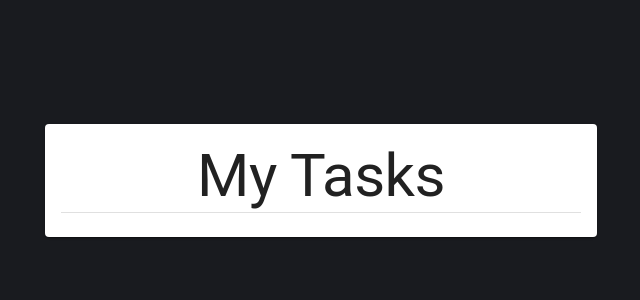
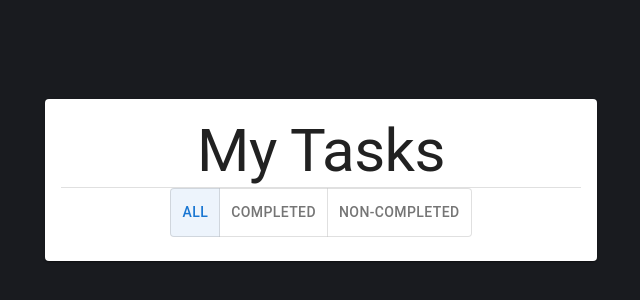
Before and after one commit to mohamadmoustafa123/web2, a React (Create React App) app: page /HomePage in a window 1280 px wide. Shown: the part 220-520 px from the top of the page, without its empty margins (319-959 px from the left). Built offline with nearby package versions, Linux system fonts and the light colour scheme.

Commit message:
I used the toggle button from Material UI, which has a value that I will use later to determine how the array will be based on it. Also, the onchange function is used to change the value whenever a button is pressed.

```diff
--- a/src/components/TodoList.jsx
+++ b/src/components/TodoList.jsx
@@ -1,19 +1,45 @@
-import { Card, CardContent, Container, Divider, Typography } from "@mui/material";
+import {
+  Card,
+  CardContent,
+  Container,
+  Divider,
+  ToggleButton,
+  ToggleButtonGroup,
+  Typography,
+} from "@mui/material";
+import { useState } from "react";
 
-export default function TodoList(){
-    return(
+export default function TodoList() {
+    const [displayedTodosType,setDispledTodosType]=useState("all")
+    function handleChange(e){
+        setDispledTodosType(e.target.value)
+    }
+  return (
     <>
       <Container maxWidth="sm">
-        <Card sx={{minWidth:275} }style={{maxHeight:"80vh",overflow:"scroll"}}>
+        <Card
+          sx={{ minWidth: 275 }}
+          style={{ maxHeight: "80vh", overflow: "scroll" }}
+        >
           <CardContent>
-                <Typography variant="h2" style={{ fontWeight: "normal" }}>My Tasks</Typography>
-                <Divider/>
-
+            <Typography variant="h2" style={{ fontWeight: "normal" }}>
+              My Tasks
+            </Typography>
+            <Divider />
+            <ToggleButtonGroup
+              color="primary"
+              value={displayedTodosType}
+              exclusive
+              onChange={handleChange}
+              aria-label="Platform"
+            >
+              <ToggleButton value="all">All</ToggleButton>
+              <ToggleButton value="completed">Completed</ToggleButton>
+              <ToggleButton value="non-completed">Non-Completed</ToggleButton>
+            </ToggleButtonGroup>
           </CardContent>
-
         </Card>
-
       </Container>
     </>
-    )
+  );
 }
```
Lines whose indentation alone changed are shown as unchanged.
